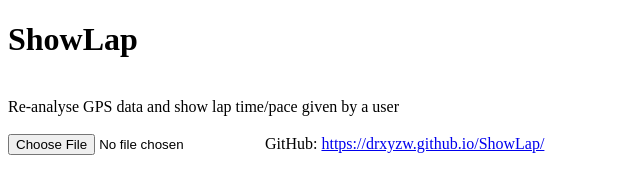
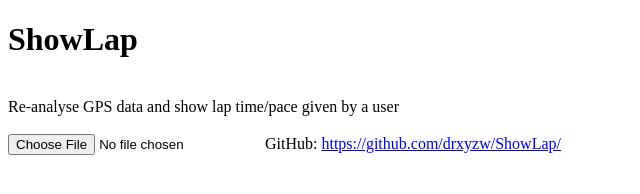
Before and after one commit to drxyzw/ShowLap, a plain HTML site: page index.html in a window 1280 px wide. Shown: the full height of the page, 0-640 px from the left. Drawn offline with Linux system fonts and the light colour scheme.

Commit message:
Modifying a URL of GitHub

```diff
--- a/index.html
+++ b/index.html
@@ -169,6 +169,6 @@
 	return new Date(YYYY, MM, DD, hh, mm, ss, msd)
 };
 </script>
-GitHub: <a href="https://drxyzw.github.io/ShowLap/">https://drxyzw.github.io/ShowLap/</a>
+GitHub: <a href="https://github.com/drxyzw/ShowLap/">https://github.com/drxyzw/ShowLap/</a>
 </body>
 </html>
```
